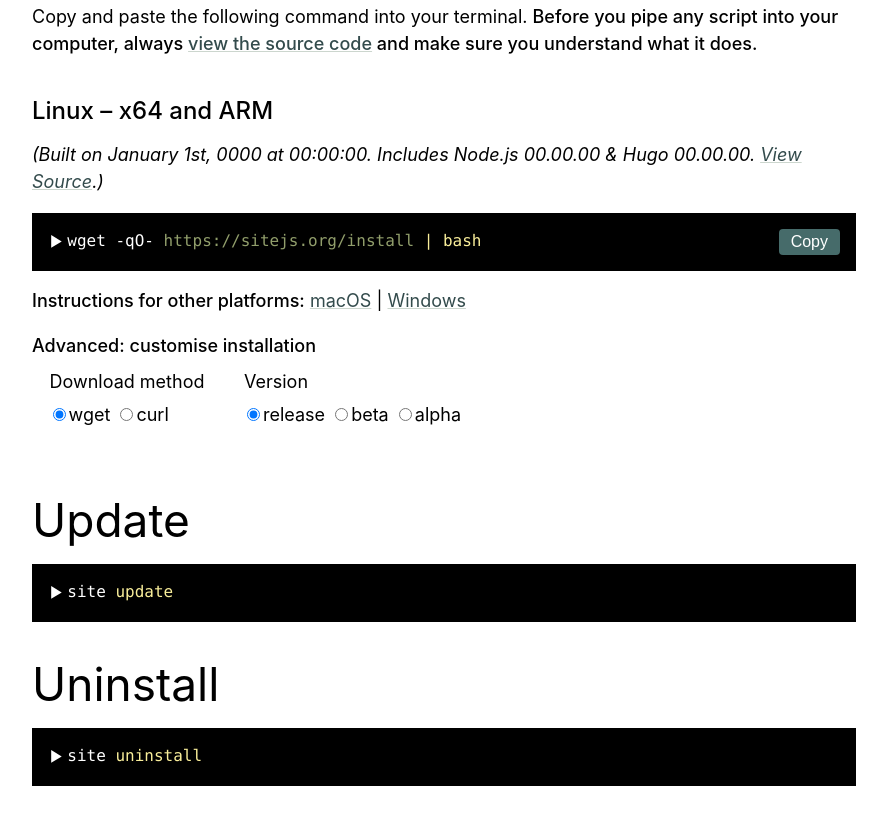
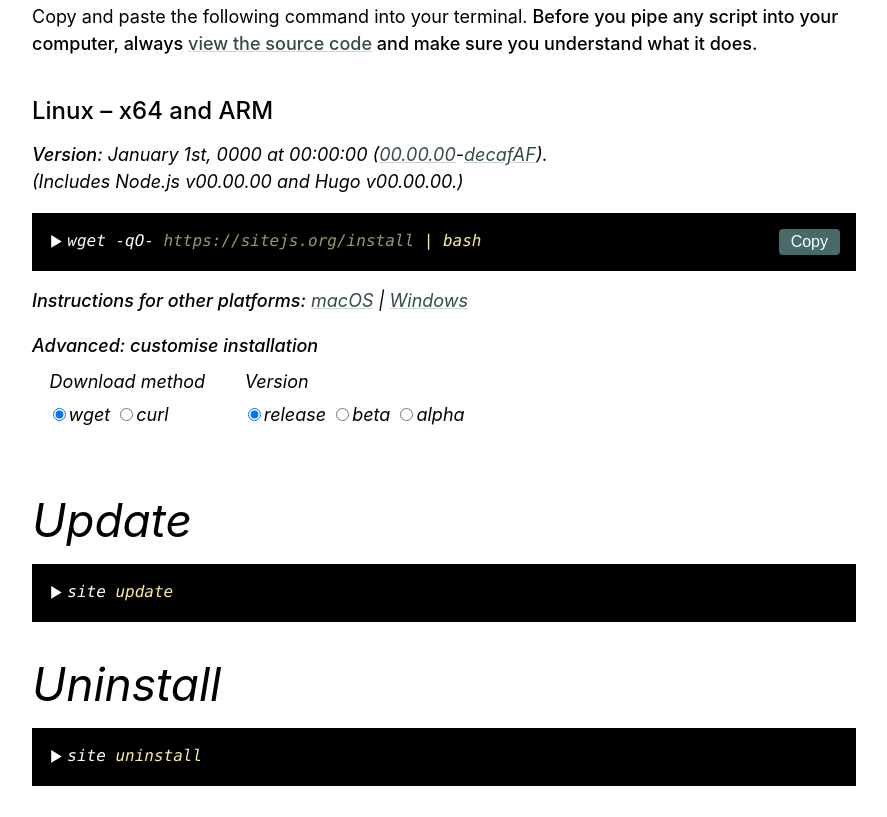
Before and after one commit to small-tech/sitejs.org, a website: page index.html in a window 1280 px wide. Shown: the part 781-1598 px from the top of the page, without its empty margins (196-1083 px from the left). Drawn offline with nearby package versions, Linux system fonts and the light colour scheme.

Commit message:
Update display of version information

```diff
--- a/index.html
+++ b/index.html
@@ -53,7 +53,7 @@
       <section id='install-linux' class='installation-instructions'>
         <h3>Linux – x64 and ARM<span id='title-details-linux'></span></h3>
 
-        <p><em>(Built on <span class='humanReadableBinaryVersion'></span>. Includes Node.js <span class='nodeVersion'></span> & Hugo <span class='hugoVersion'></span>. <a class='sourceUrl'>View Source</a>.)</em></p>
+        <p><em><strong>Version:</strong> <span class='humanReadableBinaryVersion'></span> (<a href='https://www.npmjs.com/package/@small-tech/site.js'><span class='packageVersion'></span></a>-<a class='sourceUrl'><span class='sourceVersion'>)</span></a>).<br><em>(Includes Node.js v<span class='nodeVersion'></span> and Hugo v<span class='hugoVersion'></span>.)</em></p>
 
         <pre><code id='code-linux'>wget -qO- <span class='token string'>https://sitejs.org/install</span> <span class='token keyword'>| bash</span></code><button hidden class='copy-to-clipboard' onClick='copyInstallationInstructionsToClipboardFor("linux")'>Copy</button></pre>
       </section>
@@ -61,7 +61,7 @@
       <section id='install-mac' class='installation-instructions'>
         <h3>macOS <span id='title-details-mac'></span></h3>
 
-        <p><em>(Built on <span class='humanReadableBinaryVersion'></span>. Includes Node.js <span class='nodeVersion'></span>. <a class='sourceUrl'>View Source</a>.)</em></p>
+        <p><em><strong>Version:</strong> <span class='humanReadableBinaryVersion'></span> (<a href='https://www.npmjs.com/package/@small-tech/site.js'><span class='packageVersion'></span></a>-<a class='sourceUrl'><span class='sourceVersion'>)</span></a>).<br><em>(Includes Node.js v<span class='nodeVersion'></span> and Hugo v<span class='hugoVersion'></span>.)</em></p>
 
         <pre><code id='code-mac'>curl -s <span class='token string'>https://sitejs.org/install</span> <span class='token keyword'>| bash</span></code><button hidden class='copy-to-clipboard' onClick='copyInstallationInstructionsToClipboardFor("mac")'>Copy</button></pre>
       </section>
@@ -69,7 +69,7 @@
       <section id='install-windows' class='installation-instructions'>
         <h3>Windows 10 <span id='title-details-windows'></span></h3>
 
-        <p><em>(Built on <span class='humanReadableBinaryVersion'></span>. Includes Node.js <span class='nodeVersion'></span>. <a class='sourceUrl'>View Source</a>.)</em></p>
+        <p><em><strong>Version:</strong> <span class='humanReadableBinaryVersion'></span> (<a href='https://www.npmjs.com/package/@small-tech/site.js'><span class='packageVersion'></span></a>-<a class='sourceUrl'><span class='sourceVersion'>)</span></a>).<br><em>(Includes Node.js v<span class='nodeVersion'></span> and Hugo v<span class='hugoVersion'></span>.)</em></p>
 
         <pre><code id='code-windows'>iex(iwr -UseBasicParsing <span class='token string'>https://sitejs.org/install.txt</span>).Content</code><button hidden class='copy-to-clipboard' onClick='copyInstallationInstructionsToClipboardFor("windows")'>Copy</button></pre>
       </section>
@@ -365,6 +365,8 @@
       $$('.humanReadableBinaryVersion').forEach(span =>
         span.innerHTML = binaryVersionToHumanReadableDateString(_('BinaryVersion'))
       )
+      $$('.packageVersion').forEach(span => span.innerHTML = _('PackageVersion'))
+      $$('.sourceVersion').forEach(span => span.innerHTML = _('SourceVersion'))
       $$('.nodeVersion').forEach(span => span.innerHTML = _('NodeVersion'))
       $$('.hugoVersion').forEach(span => span.innerHTML = _('HugoVersion'))
       $$('.sourceUrl').forEach(a =>
```
